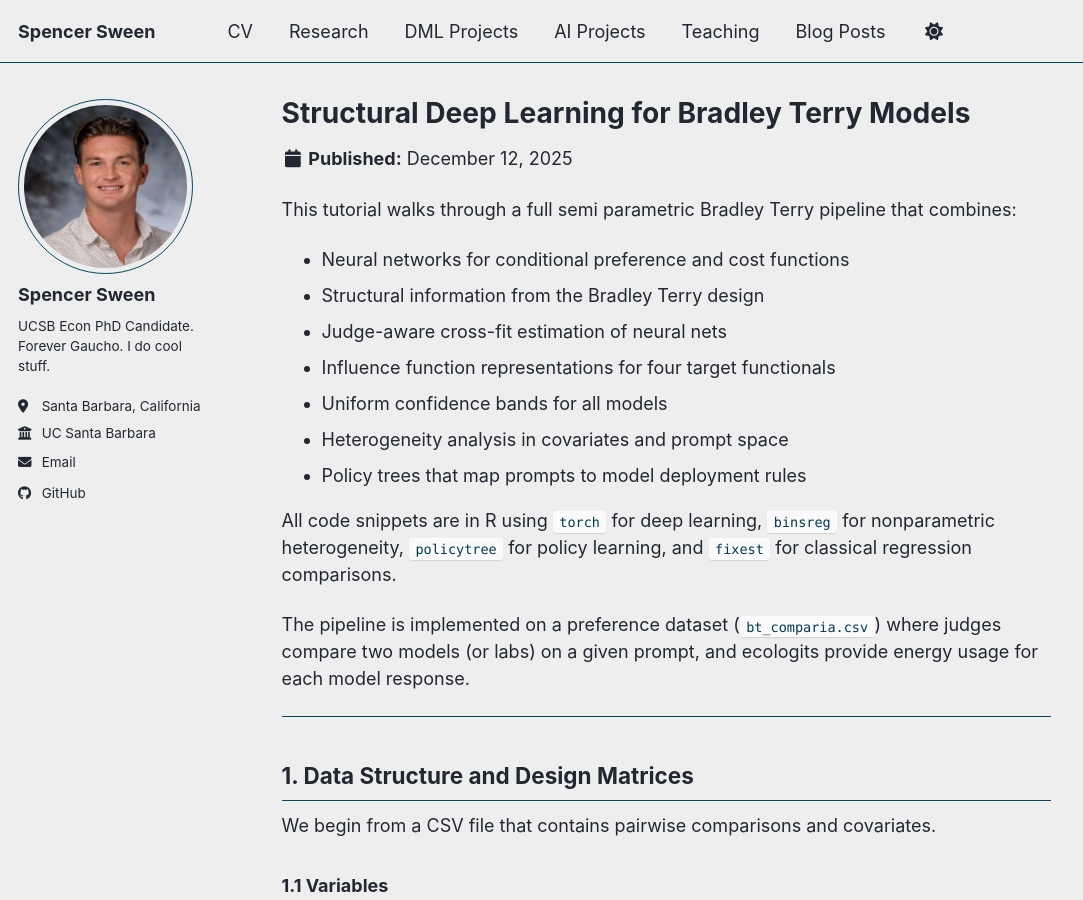
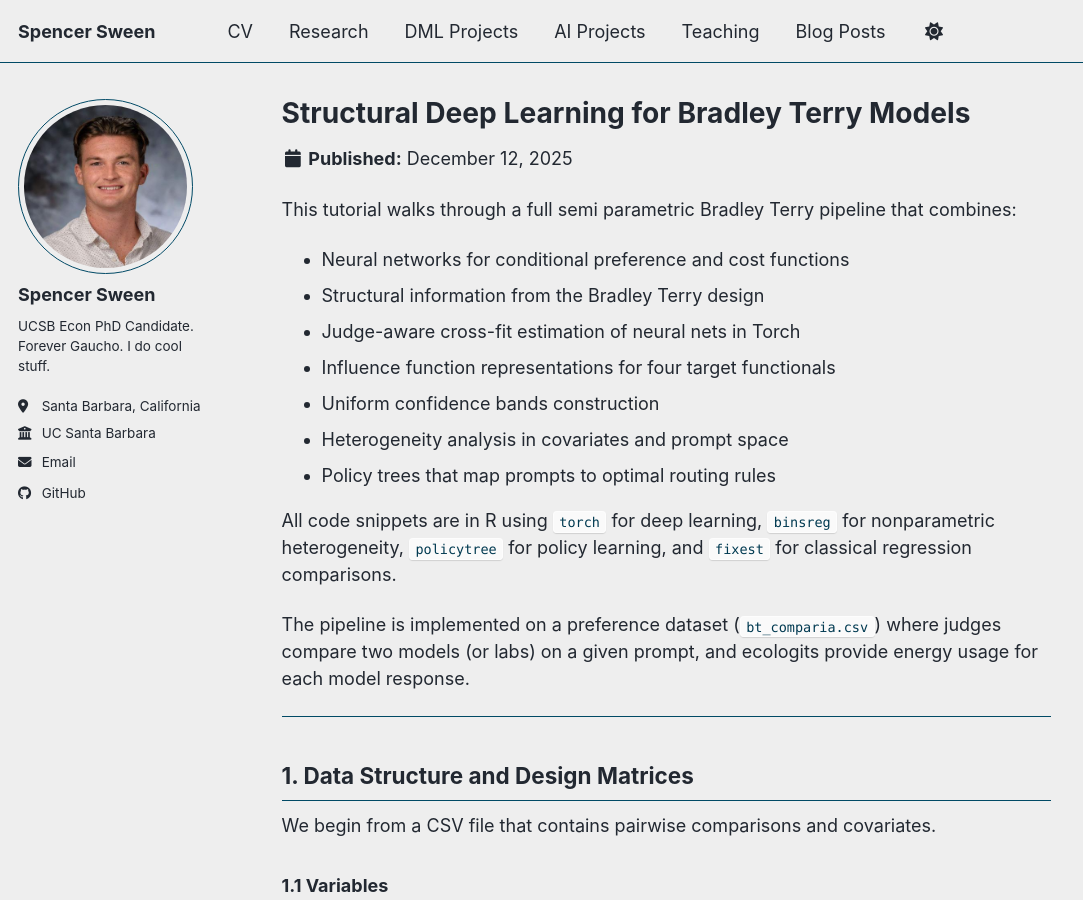
Before and after one commit to spencersween/spencersween.github.io, a Jekyll site: the page built from _aiprojects/semi-parametric-bradley-terry.md, in a window 1280 px wide and 900 px high. Shown: the whole window, without its empty margins (0-1083 px from the left). Built offline with Jekyll 4.4.1, drawn with Linux system fonts in a browser that asks for light colours; a script bundle is joined from its source files by our own code; library files that are not in the unit come from our copies.

Commit message:
Update tutorial details for semi-parametric Bradley Terry
Clarify the description of methods and tools used in the tutorial.

```diff
--- a/_aiprojects/semi-parametric-bradley-terry.md
+++ b/_aiprojects/semi-parametric-bradley-terry.md
@@ -10,11 +10,11 @@ This tutorial walks through a full semi parametric Bradley Terry pipeline that c
 
 - Neural networks for conditional preference and cost functions
 - Structural information from the Bradley Terry design
-- Judge-aware cross-fit estimation of neural nets
+- Judge-aware cross-fit estimation of neural nets in Torch
 - Influence function representations for four target functionals
-- Uniform confidence bands for all models
+- Uniform confidence bands construction
 - Heterogeneity analysis in covariates and prompt space
-- Policy trees that map prompts to model deployment rules
+- Policy trees that map prompts to optimal routing rules
 
 All code snippets are in R using `torch` for deep learning, `binsreg` for nonparametric heterogeneity, `policytree` for policy learning, and `fixest` for classical regression comparisons.
 
```
